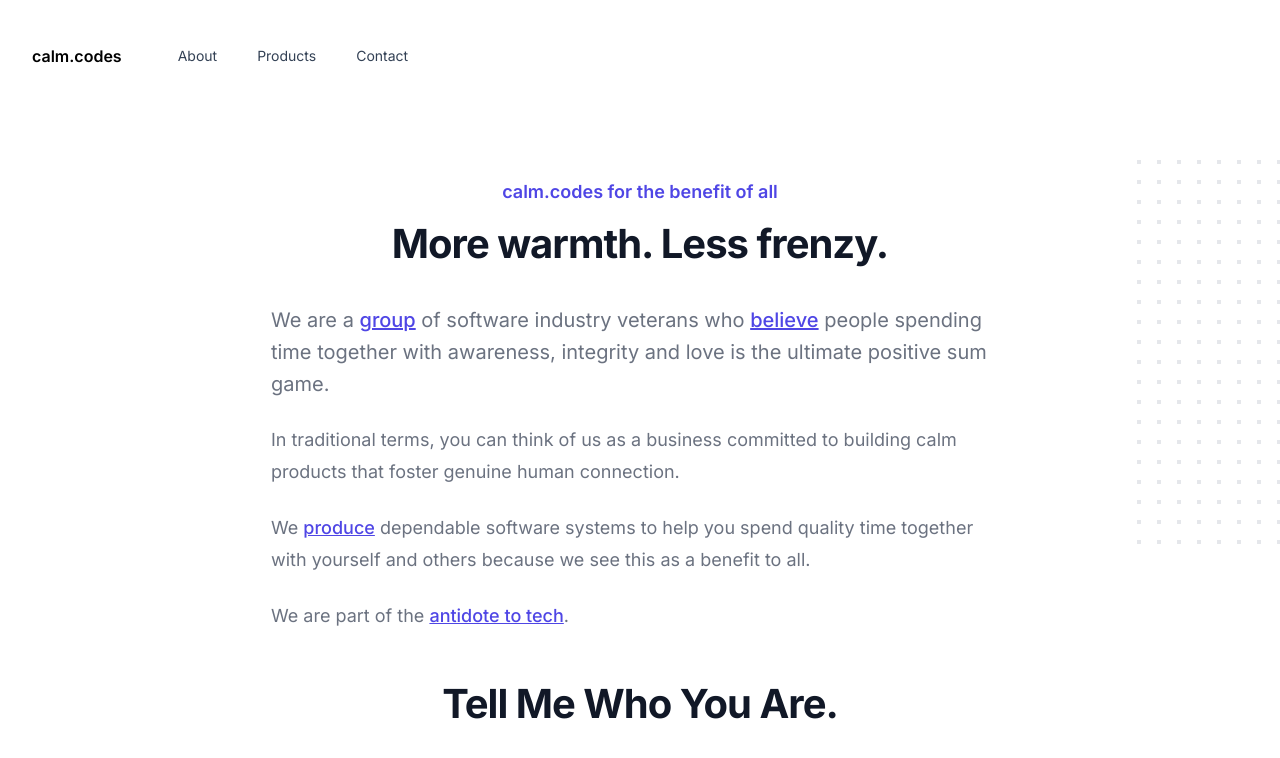
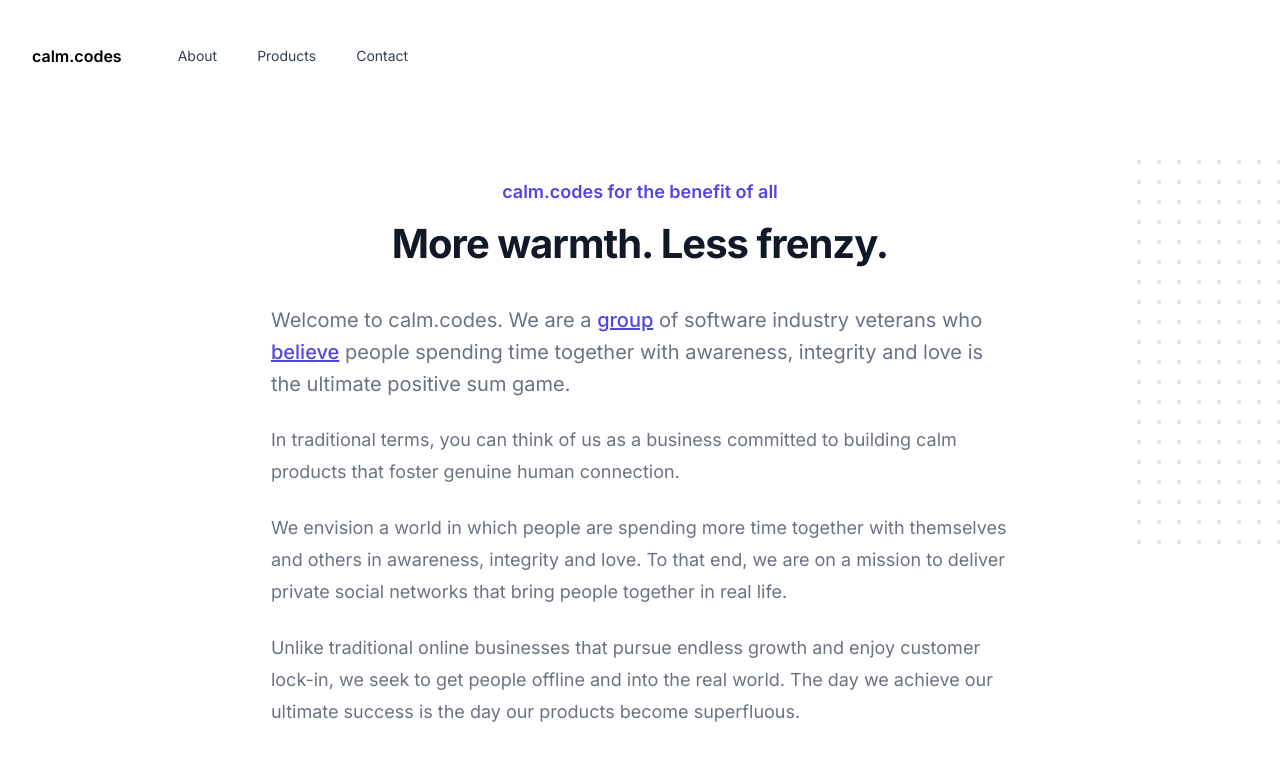
Before and after one commit to corevectors/www, a Next.js app: page /about in a window 1280 px wide. Shown: the top 758 px of the page. Built offline with nearby package versions, Linux system fonts and the light colour scheme.

Commit message:
Update content

```diff
--- a/src/components/About.jsx
+++ b/src/components/About.jsx
@@ -86,7 +86,7 @@
             </span>
           </h1>
           <p className="mt-8 text-xl leading-8 text-gray-500">
-            We are a <a className="underline text-indigo-600 font-medium" href="#about-us">group</a> of software industry veterans who{" "}
+            Welcome to calm.codes. We are a <a className="underline text-indigo-600 font-medium" href="#about-us">group</a> of software industry veterans who{" "}
             <a target="_blank" rel="noreferrer noopener"
                className="underline text-indigo-600 font-medium"
                href={"https://www.linkedin.com/posts/kkurian_ive-been-retired-since-firing-my-last-client-activity-6995795384153362432-hTP5?utm_source=share&utm_medium=member_desktop"}>
@@ -104,16 +104,21 @@
             committed to building calm products that foster genuine human
             connection.
           </p>
+
           <p>
-            We {" "}
-            <a href="products">
-              produce
-            </a>
-            {" "}
-            dependable software systems to help you spend quality
-            time together with yourself and others because we see this as a
-            benefit to all.
+            We envision a world in which people are spending more time together
+            with themselves and others in awareness, integrity and love. To that
+            end, we are on a mission to deliver private social networks that
+            bring people together in real life.
           </p>
+
+          <p>
+            Unlike traditional online businesses that pursue endless growth and
+            enjoy customer lock-in, we seek to get people offline and into the
+            real world. The day we achieve our ultimate success is the day our
+            products become superfluous.
+          </p>
+
           <p>
             We are part of the{" "}
             <a target="_blank" rel="noreferrer noopener"
--- a/src/components/Hero.jsx
+++ b/src/components/Hero.jsx
@@ -11,7 +11,7 @@
         for the benefit of all.
       </h1>
       <p className="mx-auto mt-6 max-w-2xl text-lg tracking-tight text-slate-700">
-        Core Vectors builds technology to help people spend time together with awareness, integrity and love.
+        We enable private social networks that bring people together in real life.
       </p>
       <div className="mt-10 flex justify-center gap-x-6">
         <NavLink href="about">Learn more →</NavLink>
```
